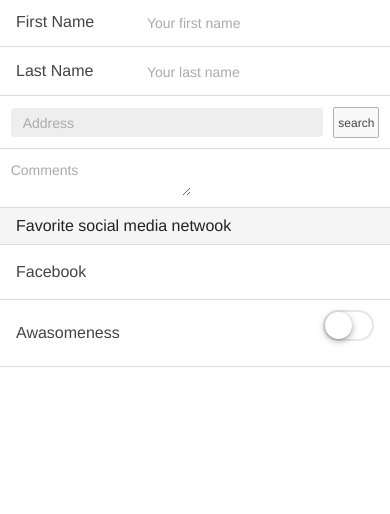
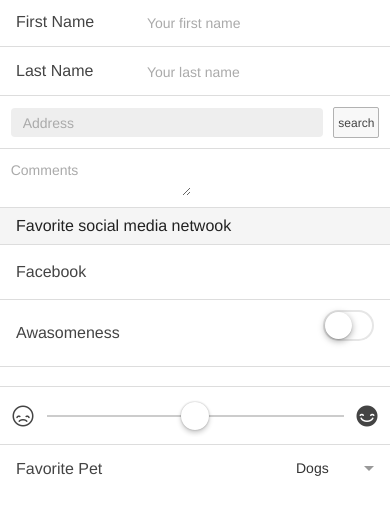
Before and after one commit to tingplenting/learn-ionic, a website: page www/index.html in a window 390 px wide. Shown: the part 170-684 px from the top of the page. Drawn offline with Linux system fonts and the light colour scheme; some packages are replaced by stand-ins of ours; files that its build step writes are made by us from their sources; files whose address does not match are found by name.

Commit message:
range, select

```diff
--- a/www/index.html
+++ b/www/index.html
@@ -77,6 +77,22 @@
           </div>
        </div>
 
+       <div class="item range range-calm"> <!-- range with color -->
+         <i class="icon ion-sad-outline"></i>
+         <input type="range" name="feeling"
+          min="0" max="100" value="50">
+         <i class="icon ion-happy"></i>
+       </div>
+
+       <label class="item item-input item-select">
+          <div class="input-label">Favorite Pet</div>
+          <select>
+            <option>Dogs</option>
+            <option>Cats</option>
+            <option>Llamas</option>
+          </select>
+       </label>
+
       </ion-content>
 
       <ion-tabs class="tabs-icon-top"><!--ion-tabs with 's'-->
```
